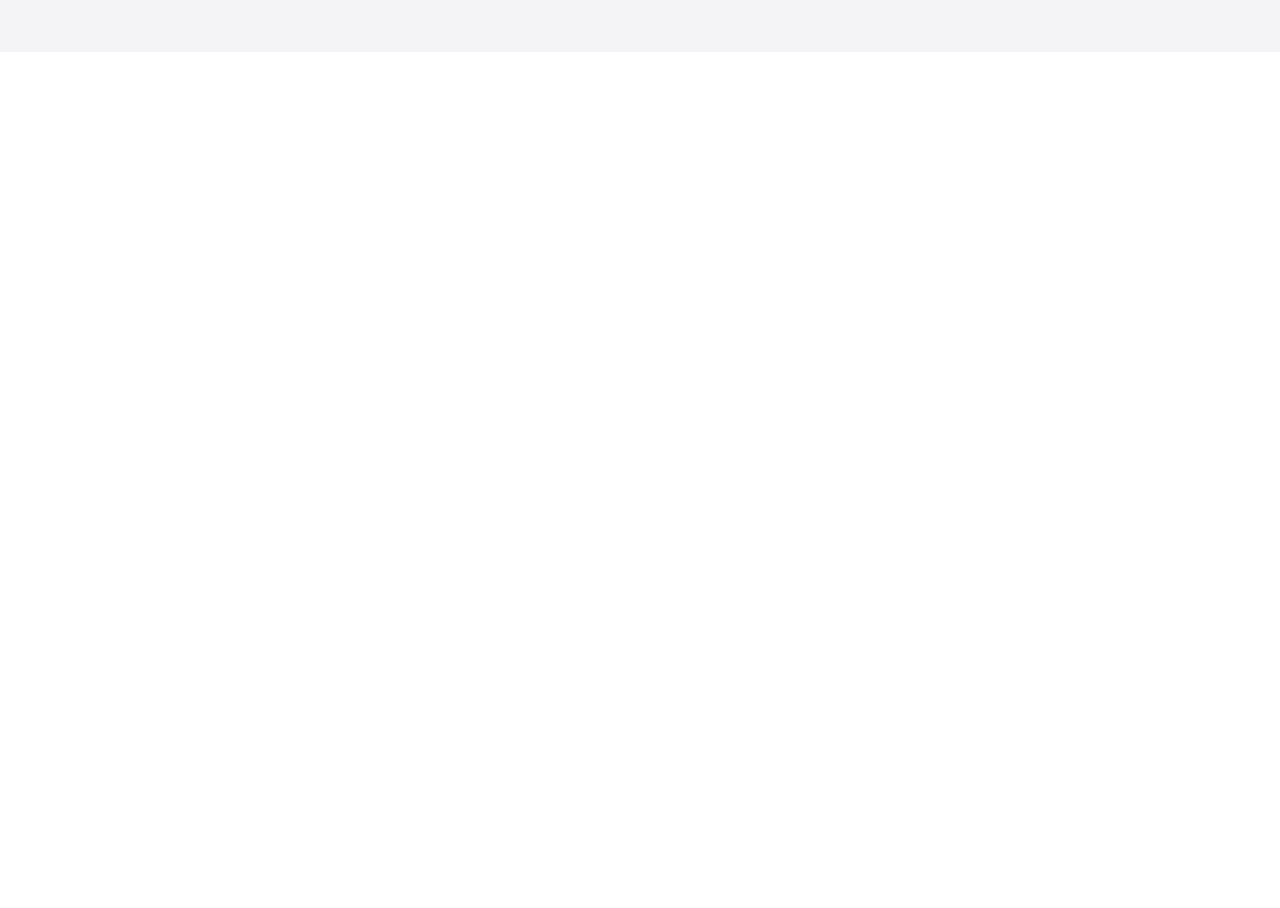
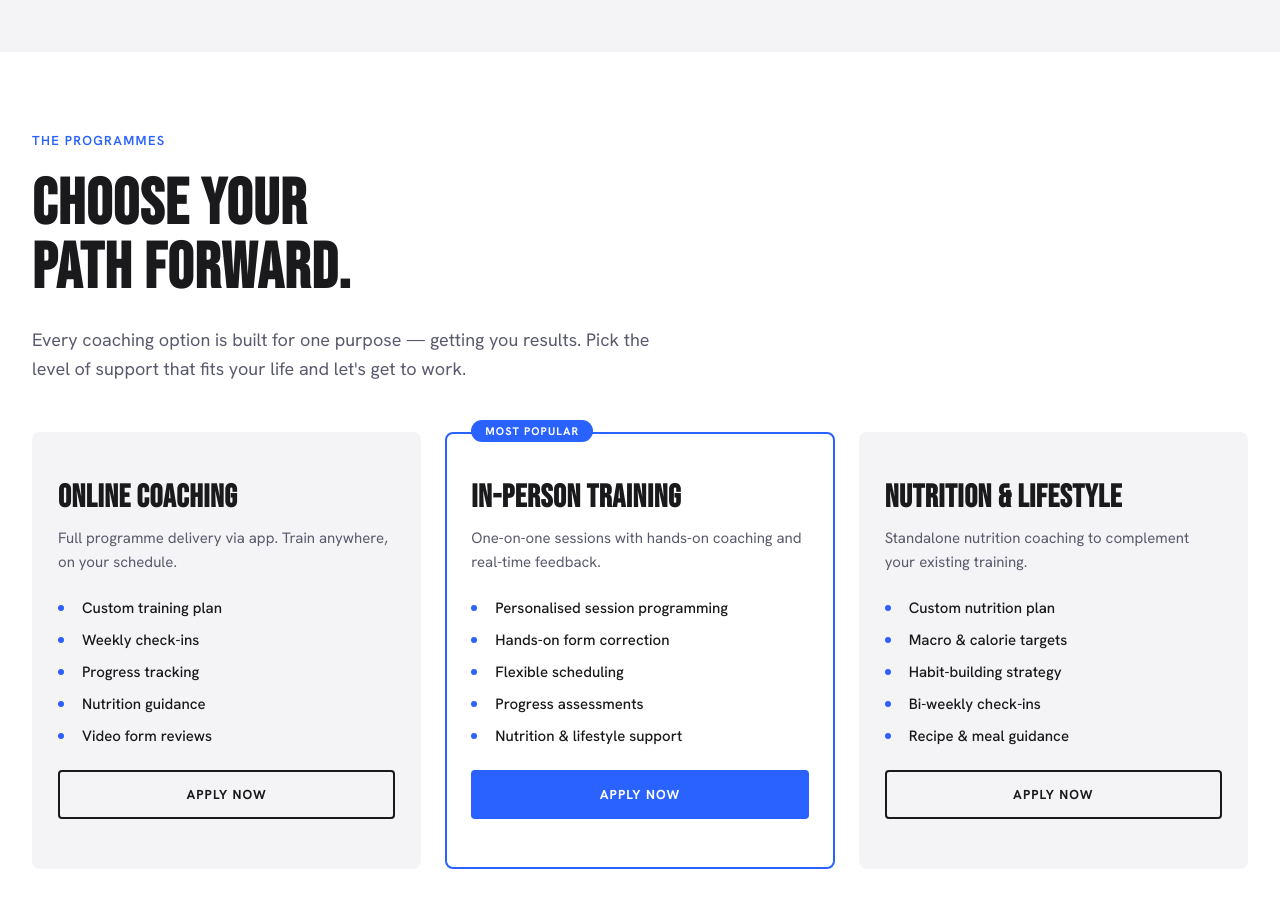
Before and after one commit to DevvKuba/JRFitnessWebsite, an Angular app: page / in a window 1280 px wide. Shown: the part 1520-2428 px from the top of the page. Before the commit the page ends 1572 px from the top, so only its background shows below. Built offline with nearby package versions, Linux system fonts and the light colour scheme.

Commit message:
Create offerings component, referring to personal training services

```diff
--- a/src/app/app.html
+++ b/src/app/app.html
@@ -1,3 +1,4 @@
 <app-navbar />
 <app-hero />
 <app-methodology />
+<app-offerings />
--- a/src/app/app.ts
+++ b/src/app/app.ts
@@ -2,10 +2,11 @@ import { Component } from '@angular/core';
 import { NavbarComponent } from './components/navbar/navbar.component';
 import { HeroComponent } from './components/hero/hero.component';
 import { MethodologyComponent } from './components/methodology/methodology.component';
+import { OfferingsComponent } from './components/offerings/offerings.component';
 
 @Component({
   selector: 'app-root',
-  imports: [NavbarComponent, HeroComponent, MethodologyComponent],
+  imports: [NavbarComponent, HeroComponent, MethodologyComponent, OfferingsComponent],
   templateUrl: './app.html',
   styleUrl: './app.scss',
 })
--- /dev/null
+++ b/src/app/components/offerings/offerings.component.html
@@ -0,0 +1,69 @@
+<section class="offerings">
+  <div class="offerings__inner">
+
+    <div class="offerings__header">
+      <p class="offerings__label">The Programmes</p>
+      <h2 class="offerings__headline">Choose Your<br />Path Forward.</h2>
+      <p class="offerings__intro">
+        Every coaching option is built for one purpose — getting you results.
+        Pick the level of support that fits your life and let's get to work.
+      </p>
+    </div>
+
+    <div class="offerings__cards">
+
+      <div class="offerings__card">
+        <div class="offerings__card-header">
+          <h3 class="offerings__card-title">Online Coaching</h3>
+          <p class="offerings__card-subtitle">
+            Full programme delivery via app. Train anywhere, on your schedule.
+          </p>
+        </div>
+        <ul class="offerings__card-features">
+          <li>Custom training plan</li>
+          <li>Weekly check-ins</li>
+          <li>Progress tracking</li>
+          <li>Nutrition guidance</li>
+          <li>Video form reviews</li>
+        </ul>
+        <button class="btn btn--outline">Apply Now</button>
+      </div>
+
+      <div class="offerings__card offerings__card--featured">
+        <div class="offerings__card-badge">Most Popular</div>
+        <div class="offerings__card-header">
+          <h3 class="offerings__card-title">In-Person Training</h3>
+          <p class="offerings__card-subtitle">
+            One-on-one sessions with hands-on coaching and real-time feedback.
+          </p>
+        </div>
+        <ul class="offerings__card-features">
+          <li>Personalised session programming</li>
+          <li>Hands-on form correction</li>
+          <li>Flexible scheduling</li>
+          <li>Progress assessments</li>
+          <li>Nutrition & lifestyle support</li>
+        </ul>
+        <button class="btn btn--primary">Apply Now</button>
+      </div>
+
+      <div class="offerings__card">
+        <div class="offerings__card-header">
+          <h3 class="offerings__card-title">Nutrition & Lifestyle</h3>
+          <p class="offerings__card-subtitle">
+            Standalone nutrition coaching to complement your existing training.
+          </p>
+        </div>
+        <ul class="offerings__card-features">
+          <li>Custom nutrition plan</li>
+          <li>Macro & calorie targets</li>
+          <li>Habit-building strategy</li>
+          <li>Bi-weekly check-ins</li>
+          <li>Recipe & meal guidance</li>
+        </ul>
+        <button class="btn btn--outline">Apply Now</button>
+      </div>
+
+    </div>
+  </div>
+</section>
--- /dev/null
+++ b/src/app/components/offerings/offerings.component.scss
@@ -0,0 +1,169 @@
+.offerings {
+  background-color: var(--color-background);
+  padding: var(--space-xl) 0;
+
+  &__inner {
+    max-width: 1280px;
+    margin: 0 auto;
+    padding: 0 var(--space-margin);
+    display: flex;
+    flex-direction: column;
+    gap: var(--space-lg);
+  }
+
+  &__header {
+    display: flex;
+    flex-direction: column;
+    gap: var(--space-md);
+    max-width: 640px;
+  }
+
+  &__label {
+    font-family: var(--font-body);
+    font-size: 13px;
+    font-weight: 600;
+    letter-spacing: 0.1em;
+    text-transform: uppercase;
+    color: var(--color-primary);
+  }
+
+  &__headline {
+    font-family: var(--font-headline);
+    font-size: 64px;
+    line-height: 1;
+    letter-spacing: 0.02em;
+    text-transform: uppercase;
+    color: var(--color-on-background);
+  }
+
+  &__intro {
+    font-family: var(--font-body);
+    font-size: 18px;
+    font-weight: 400;
+    line-height: 1.65;
+    color: var(--color-on-surface-variant);
+  }
+
+  &__cards {
+    display: grid;
+    grid-template-columns: repeat(3, 1fr);
+    gap: var(--space-md);
+    align-items: start;
+  }
+
+  &__card {
+    background-color: var(--color-surface);
+    border-radius: var(--radius-lg);
+    padding: var(--space-lg) var(--space-md);
+    display: flex;
+    flex-direction: column;
+    gap: var(--space-md);
+    position: relative;
+    border: 2px solid transparent;
+
+    &--featured {
+      background-color: var(--color-background);
+      border-color: var(--color-primary);
+    }
+  }
+
+  &__card-badge {
+    position: absolute;
+    top: -14px;
+    left: var(--space-md);
+    background-color: var(--color-primary);
+    color: #ffffff;
+    font-family: var(--font-body);
+    font-size: 11px;
+    font-weight: 700;
+    letter-spacing: 0.1em;
+    text-transform: uppercase;
+    padding: 4px 14px;
+    border-radius: var(--radius-full);
+  }
+
+  &__card-header {
+    display: flex;
+    flex-direction: column;
+    gap: var(--space-sm);
+  }
+
+  &__card-title {
+    font-family: var(--font-headline);
+    font-size: 32px;
+    line-height: 1;
+    letter-spacing: 0.02em;
+    text-transform: uppercase;
+    color: var(--color-on-background);
+  }
+
+  &__card-subtitle {
+    font-family: var(--font-body);
+    font-size: 15px;
+    font-weight: 400;
+    line-height: 1.6;
+    color: var(--color-on-surface-variant);
+  }
+
+  &__card-features {
+    list-style: none;
+    display: flex;
+    flex-direction: column;
+    gap: var(--space-sm);
+    flex: 1;
+
+    li {
+      font-family: var(--font-body);
+      font-size: 15px;
+      font-weight: 500;
+      color: var(--color-on-background);
+      padding-left: var(--space-md);
+      position: relative;
+
+      &::before {
+        content: '';
+        position: absolute;
+        left: 0;
+        top: 50%;
+        transform: translateY(-50%);
+        width: 6px;
+        height: 6px;
+        border-radius: var(--radius-full);
+        background-color: var(--color-primary);
+      }
+    }
+  }
+}
+
+.btn {
+  font-family: var(--font-body);
+  font-size: 13px;
+  font-weight: 700;
+  letter-spacing: 0.08em;
+  text-transform: uppercase;
+  padding: 14px 32px;
+  border-radius: var(--radius);
+  cursor: pointer;
+  border: 2px solid transparent;
+  transition: all 0.2s ease;
+  width: 100%;
+
+  &--primary {
+    background-color: var(--color-primary);
+    color: #ffffff;
+
+    &:hover {
+      background-color: var(--color-primary-dark);
+    }
+  }
+
+  &--outline {
+    background-color: transparent;
+    color: var(--color-on-background);
+    border-color: currentColor;
+
+    &:hover {
+      color: var(--color-primary);
+    }
+  }
+}
```
Also changed, not shown: src/app/components/offerings/offerings.component.ts (added, +9 -0 lines).
